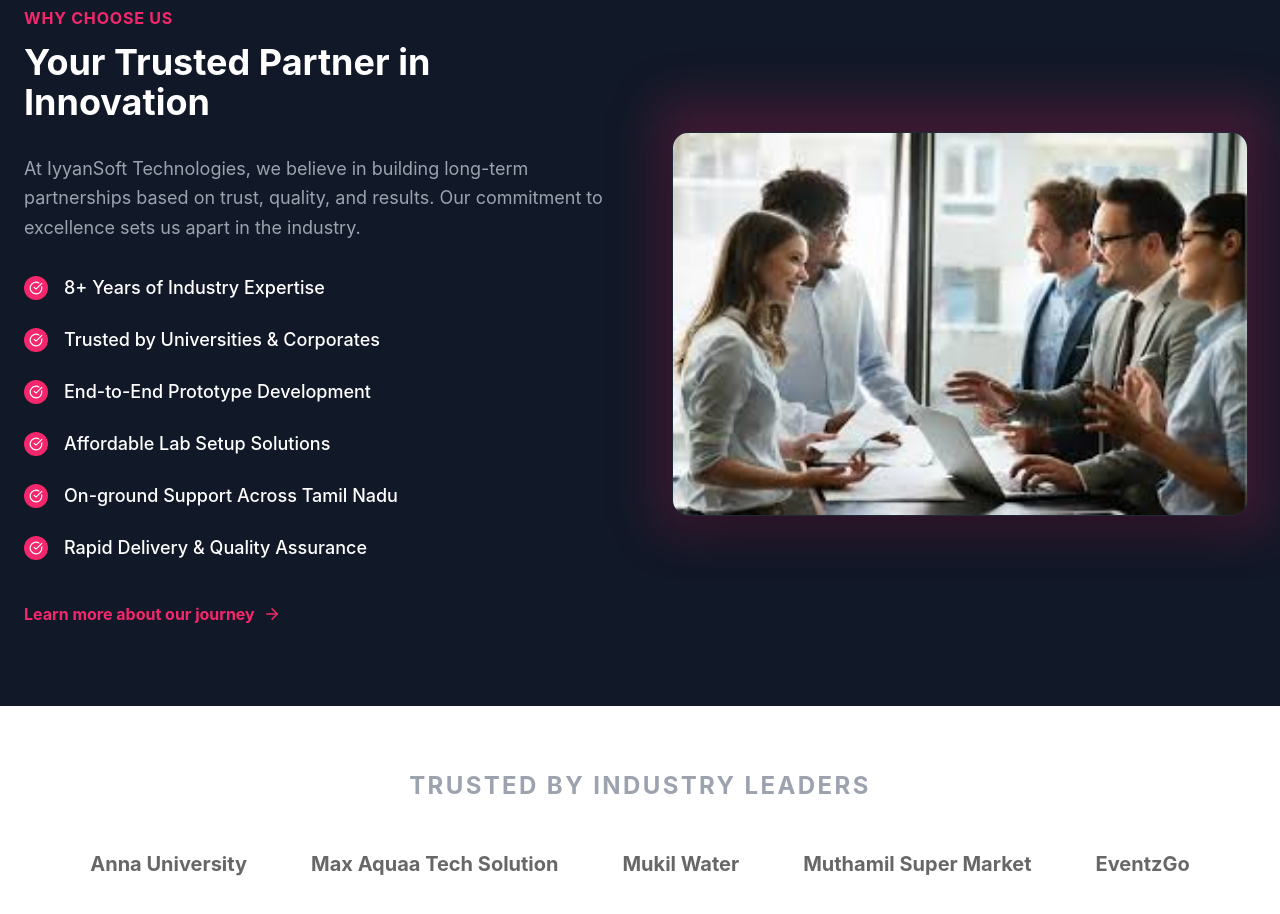
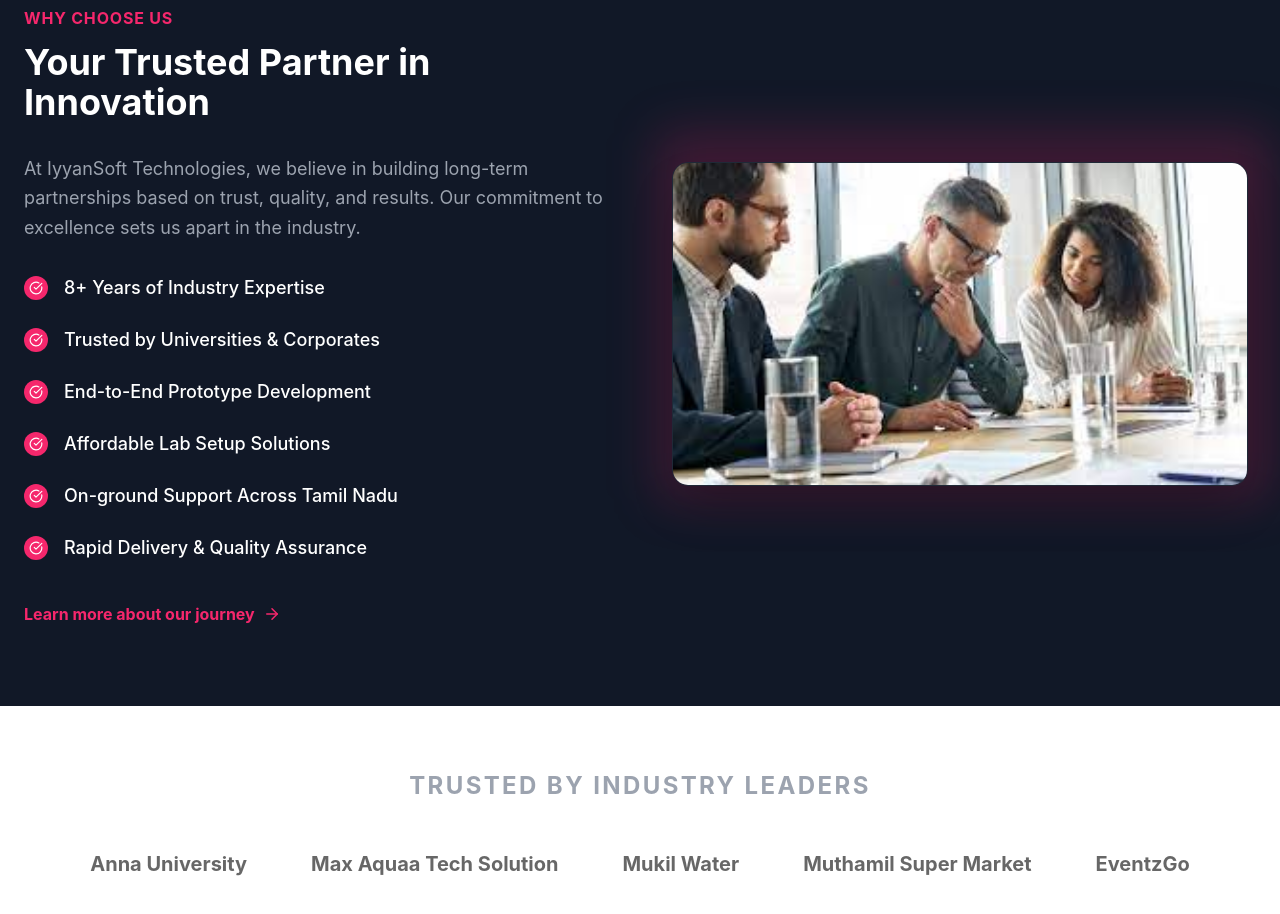
Before and after one commit to iyyansoft/Iyyansoft, a React (Vite) app in the folder frontend/: page / in a window 1280 px wide. Shown: the part 1900-2814 px from the top of the page. Built offline with nearby package versions, Linux system fonts and the light colour scheme.

Commit message:
update home page

```diff
--- a/frontend/src/pages/Home.tsx
+++ b/frontend/src/pages/Home.tsx
@@ -137,7 +137,7 @@ const Home = () => {
             <div className="lg:w-1/2 relative">
               <div className="absolute -inset-4 bg-primary/20 rounded-2xl blur-xl "></div>
               <img
-                src="src/assets/team-collaboration1.jpeg"
+                src="src/assets/team-collaboration2.jpeg"
                 alt="Team collaboration"
                 className="relative rounded-2xl shadow-2xl border border-gray-800 w-full h-auto max-w-xl mt-4"
               />
```
Also changed, not shown: frontend/src/assets/team-collaboration2.jpeg (added).
